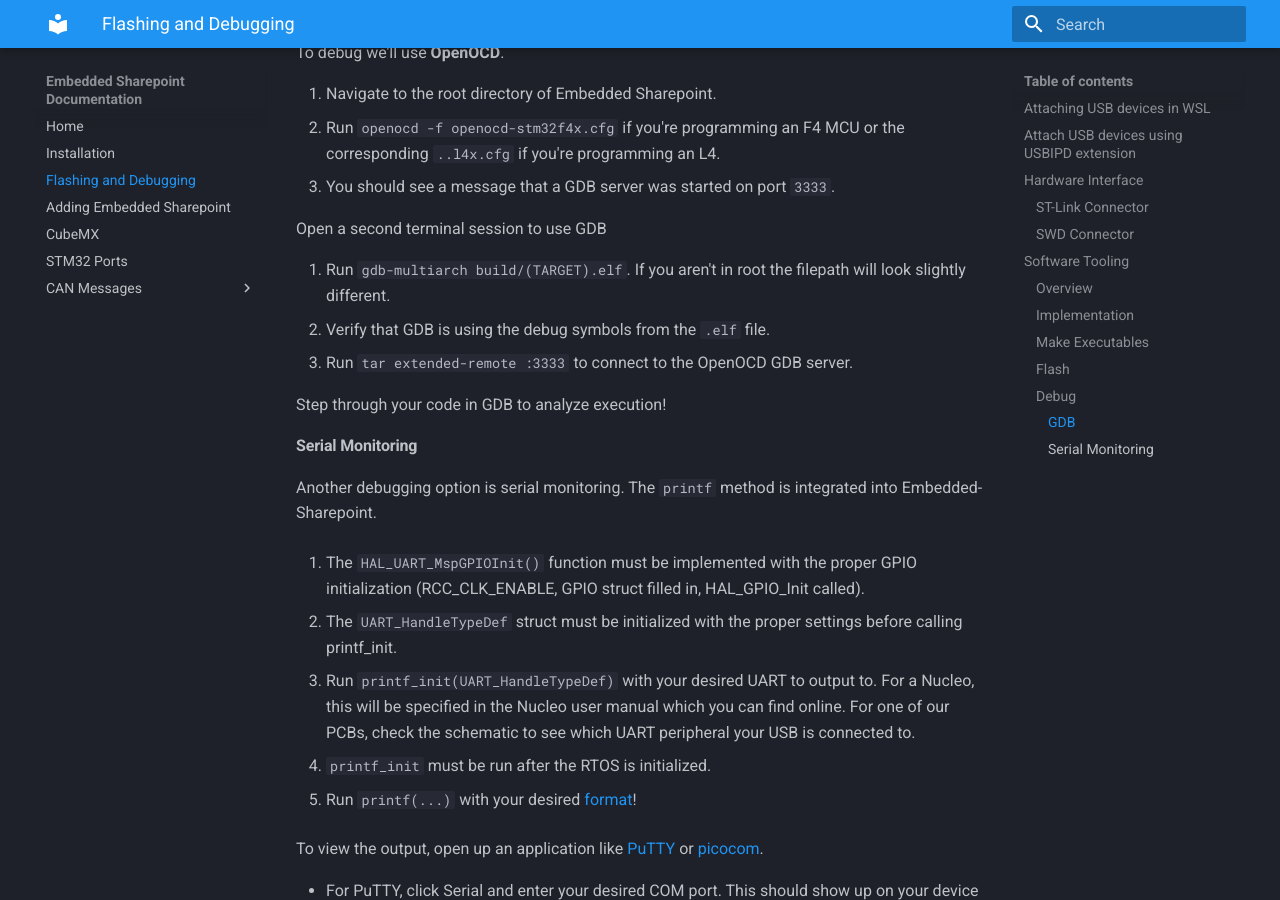
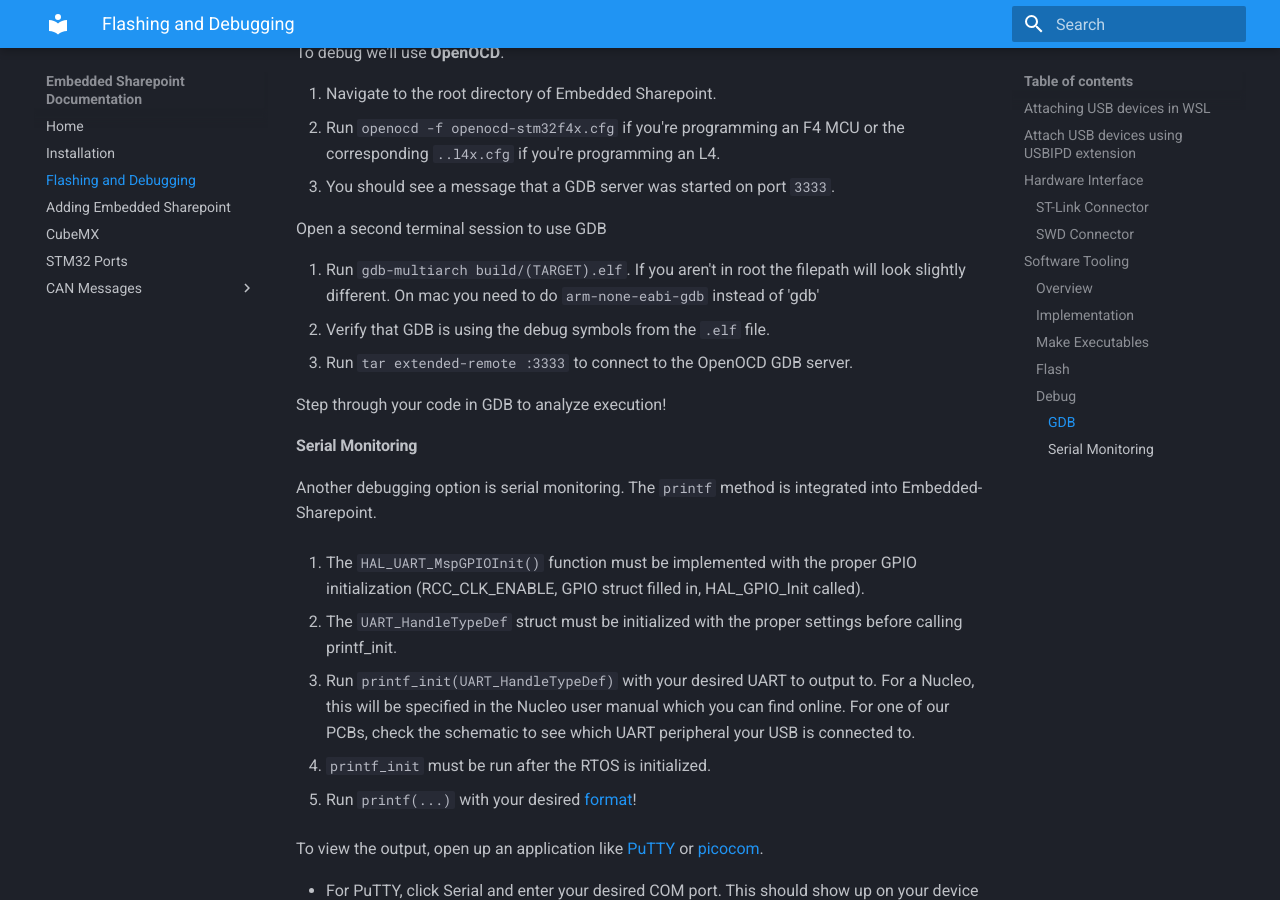
Before and after one commit to lhr-solar/Embedded-Sharepoint, an MkDocs documentation site: the page built from docs/FlashAndTheBug.md, in a window 1280 px wide and 900 px high, scrolled down 5328 px. Built offline with MkDocs 1.6.1 and Material for MkDocs 9.7.7, drawn with Linux system fonts in a browser that asks for light colours.

Commit message:
update docs

```diff
--- a/docs/FlashAndTheBug.md
+++ b/docs/FlashAndTheBug.md
@@ -156,7 +156,7 @@ To debug we'll use **OpenOCD**.
 
 Open a second terminal session to use GDB
 
-1. Run `gdb-multiarch build/(TARGET).elf`. If you aren't in root the filepath will look slightly different.
+1. Run `gdb-multiarch build/(TARGET).elf`. If you aren't in root the filepath will look slightly different. On mac you need to do `arm-none-eabi-gdb` instead of 'gdb'
 2. Verify that GDB is using the debug symbols from the `.elf` file.
 3. Run `tar extended-remote :3333` to connect to the OpenOCD GDB server.
 
```
Also changed, not shown: 1 other file.
